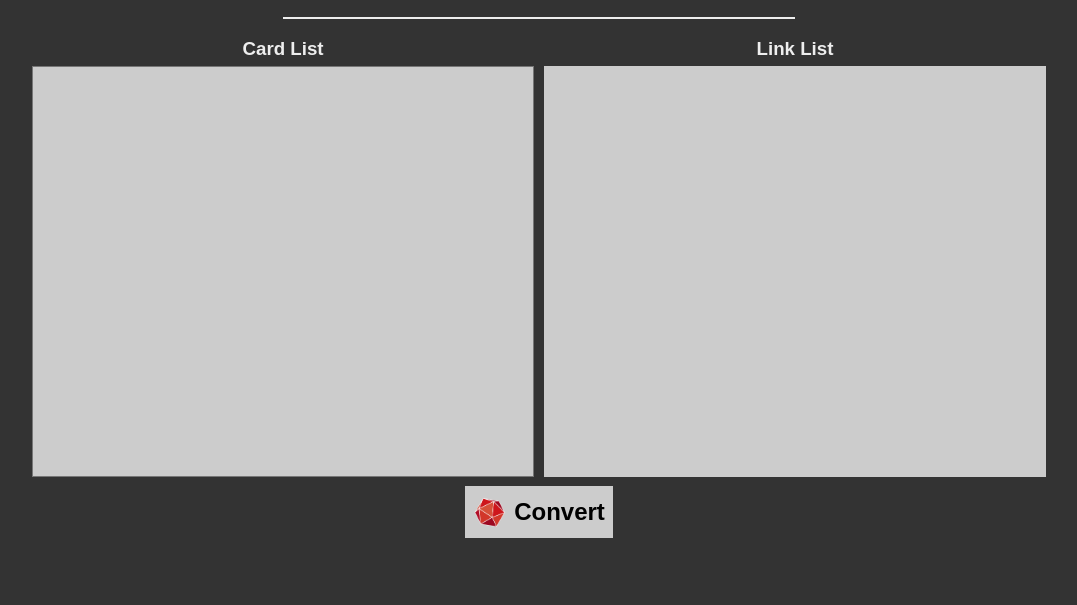
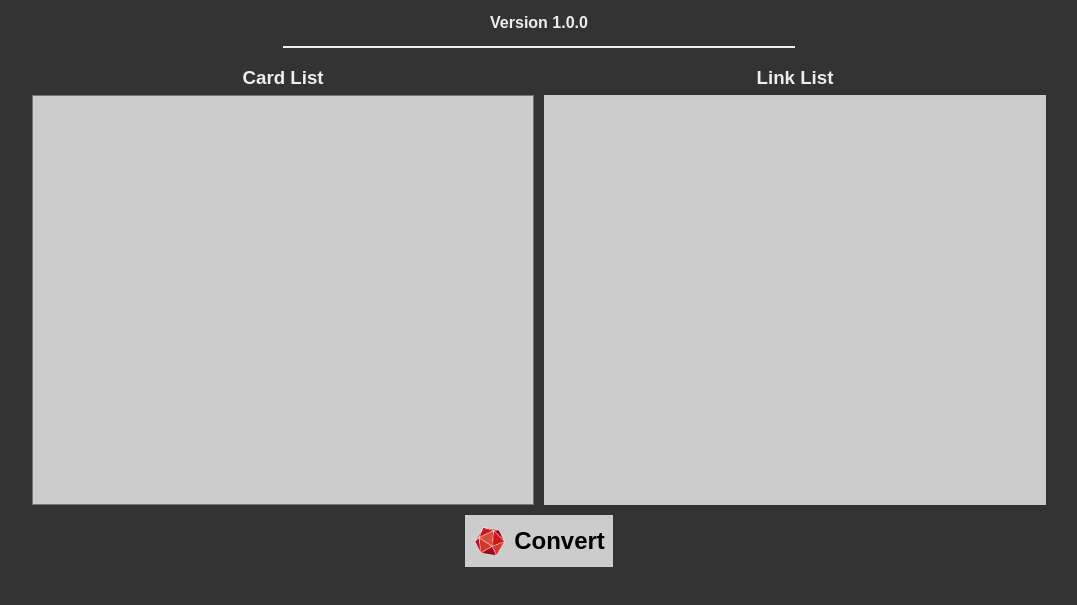
Before and after one commit to Jeseral/ManaGamingBulkLookup, a plain HTML site: page index.html in a window 1280 px wide. Shown: the part 57-662 px from the top of the page, without its empty margins (101-1178 px from the left). Drawn offline with Linux system fonts and the light colour scheme.

Commit message:
* Added version # tracker * Updated README

```diff
--- a/index.html
+++ b/index.html
@@ -14,6 +14,7 @@
 <body id="content">
 
     <h1 style="text-align: center;">Mana Gaming Bulk Card Lookup</h1>
+    <h4>Version 1.0.0</h4>
     <hr/>
 
     <div id="central_container">
--- a/styles/style.css
+++ b/styles/style.css
@@ -16,7 +16,7 @@ hr {
     width: 50%
 }
 
-h1, h2, h3 {
+h1, h2, h3, h4 {
     margin: 0;
     padding: 0.33em;
     text-align: center;
```
Also changed, not shown: 1 other file.
